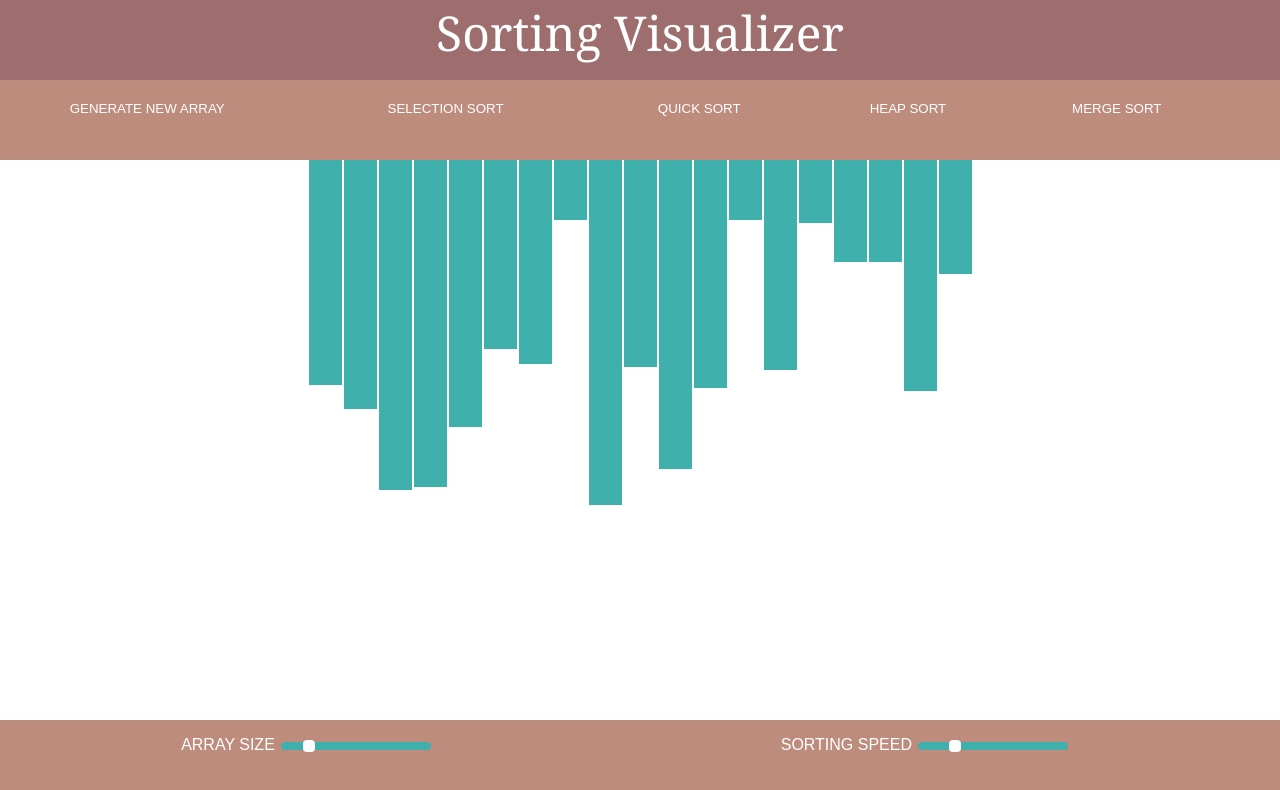
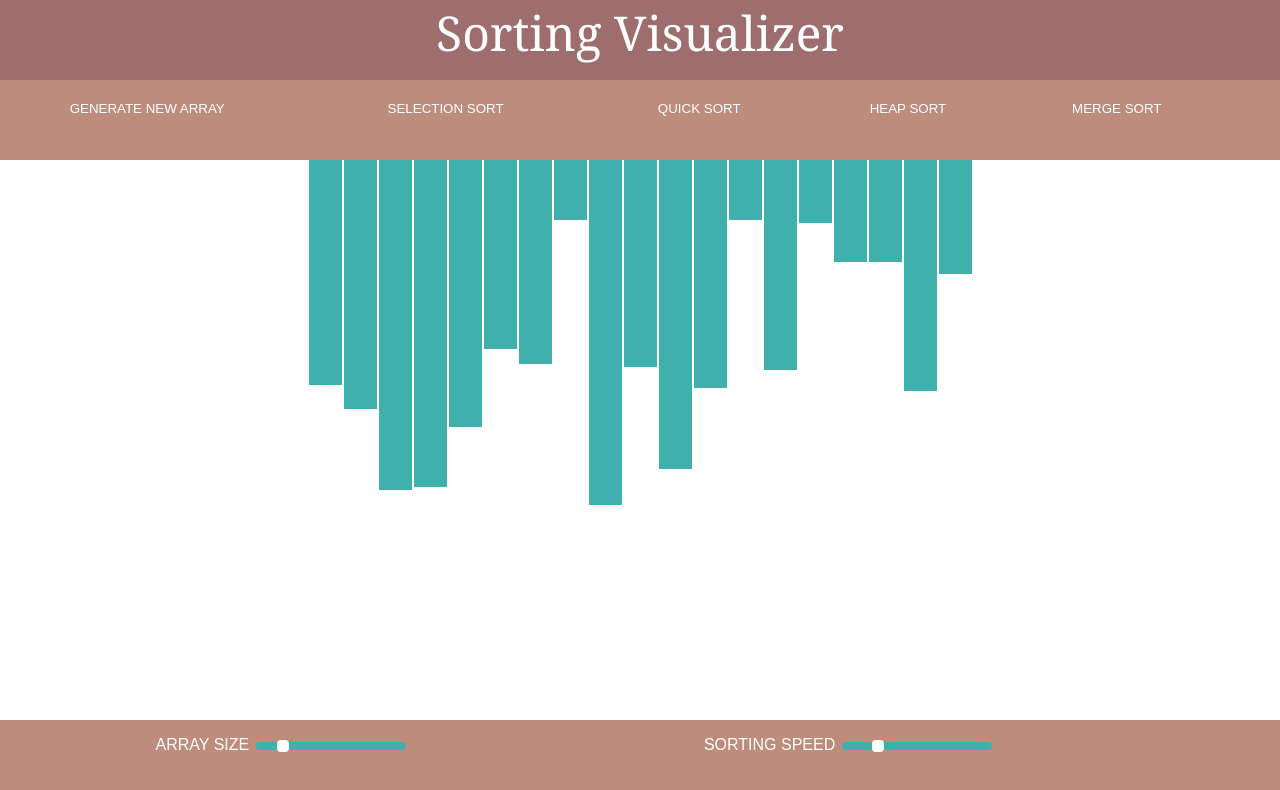
Before and after one commit to SushamaNaskar/SortingVisualizer, a plain HTML site: page index.html in a window 1280 px wide. Drawn offline with Linux system fonts and the light colour scheme.

Commit message:
fixing the sort_button size

```diff
--- a/style.css
+++ b/style.css
@@ -50,7 +50,7 @@ header {
 .footer_button div {
 
     display: inline-block;
-    width: 48%;
+    width: 44%;
     height: 3vh;
     text-align: center;
     padding-top: 2vh;
```
